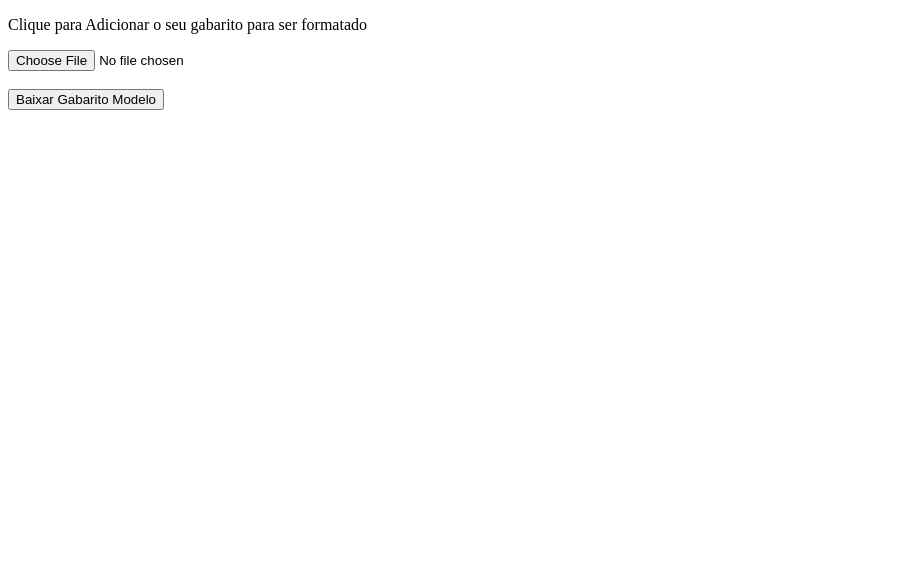
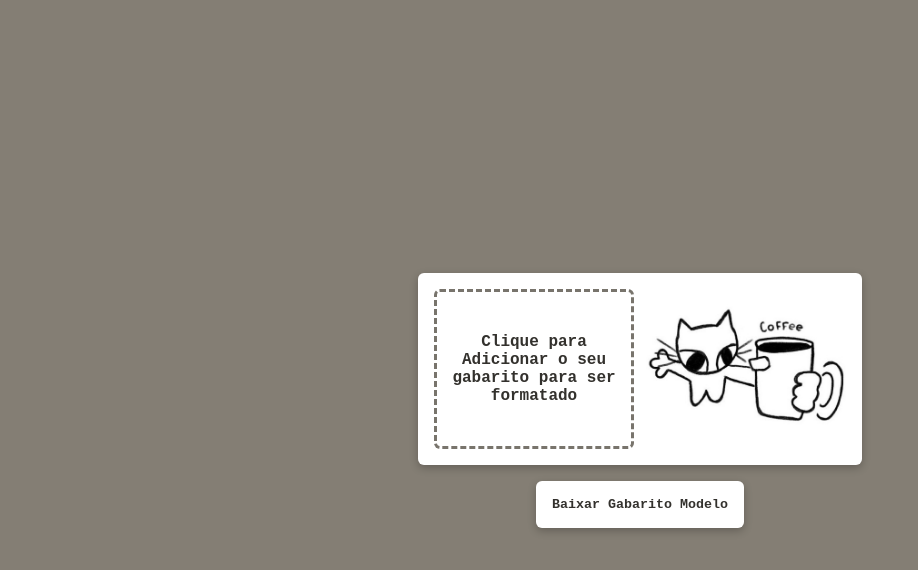
Before and after one commit to Mebous/Corretor-Expresso, a website: page public/index.html in a window 1280 px wide. Shown: the whole page, without its empty margins (0-918 px from the left). Drawn offline with Linux system fonts and the light colour scheme; the site is published under a folder, as on GitHub Pages, so addresses that start at the root find nothing.

Commit message:
Atualizando o gabarito_modelo

```diff
--- a/public/index.html
+++ b/public/index.html
@@ -8,10 +8,10 @@
 
     <title>Formatador de Gabarito</title>
 
-    <script src="/node_modules/xlsx-js-style/dist/xlsx.bundle.js""></script>
+    <link rel="stylesheet" href="../src/styles/style.css">
+
     <script src="https://cdnjs.cloudflare.com/ajax/libs/FileSaver.js/2.0.5/FileSaver.min.js"></script>
-
-    <link rel="stylesheet" href="/src/styles/style.css">
+    <script src="../node_modules/xlsx-js-style/dist/xlsx.bundle.js""></script>
 </head>
 <body>
     <main>
@@ -21,13 +21,13 @@
                 <input type="file" name="file_unformatted_answer_keys" accept=".xlsx" required>
             </label>
         </form>
-        <div class="wrp-img"><img src="/imgs/coffee_cat.jpeg" alt="" srcset=""></div>
+        <div class="wrp-img"><img src="../imgs/coffee_cat.jpeg" alt="" srcset=""></div>
     </main>
 
     <section id="btn_download_model_spreadsheets">
         <button>Baixar Gabarito Modelo</button>
     </section>
 
-    <script type="module" src="/src/index.js"></script>
+    <script type="module" src="../src/index.js"></script>
 </body>
 </html>
```
Also changed, not shown: README.md, 1 other file.
